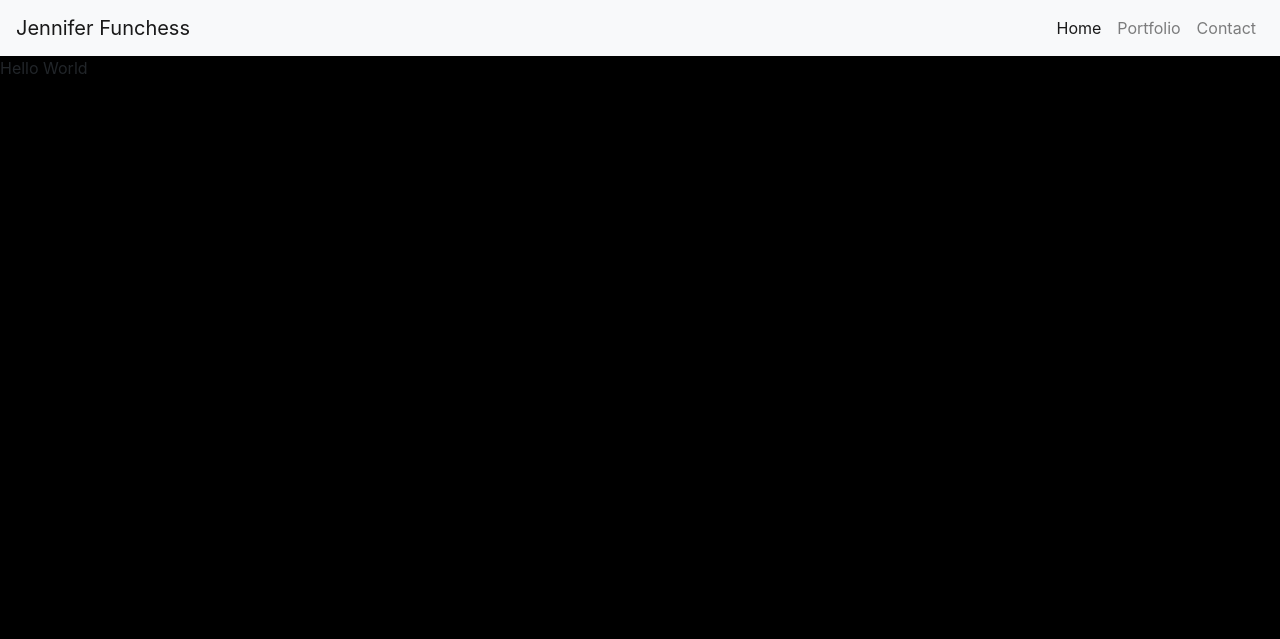
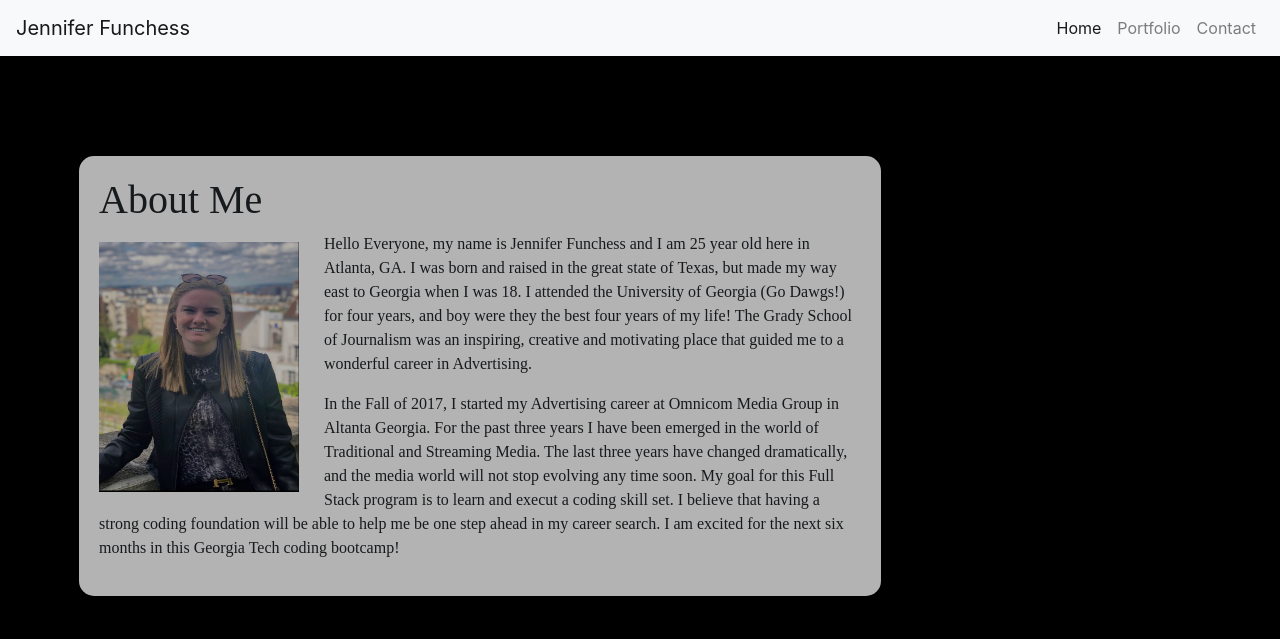
Before and after one commit to JenniferFunchess/JenniferFunchess-Portfolio, a plain HTML site: page index.html in a window 1280 px wide. Drawn offline with nearby package versions, Linux system fonts and the light colour scheme.

```diff
--- a/index.html
+++ b/index.html
@@ -38,7 +38,37 @@
         </div>
       </div>
     </nav>
-    Hello World
+    <main id="main-container" class="container">
+      <div class="main-section">
+        <h1 class="font">About Me</h1>
+
+        <img
+          class="bioimage"
+          src="photos/aboutmepicture.jpg"
+          alt="Picture of Me"
+        />
+        <p class="font">
+          Hello Everyone, my name is Jennifer Funchess and I am 25 year old here
+          in Atlanta, GA. I was born and raised in the great state of Texas, but
+          made my way east to Georgia when I was 18. I attended the University
+          of Georgia (Go Dawgs!) for four years, and boy were they the best four
+          years of my life! The Grady School of Journalism was an inspiring,
+          creative and motivating place that guided me to a wonderful career in
+          Advertising.
+        </p>
+        <p class="font">
+          In the Fall of 2017, I started my Advertising career at Omnicom Media
+          Group in Altanta Georgia. For the past three years I have been emerged
+          in the world of Traditional and Streaming Media. The last three years
+          have changed dramatically, and the media world will not stop evolving
+          any time soon. My goal for this Full Stack program is to learn and
+          execut a coding skill set. I believe that having a strong coding
+          foundation will be able to help me be one step ahead in my career
+          search. I am excited for the next six months in this Georgia Tech
+          coding bootcamp!
+        </p>
+      </div>
+    </main>
     <script src="script.js" async defer></script>
     <script
       src="https://code.jquery.com/jquery-3.5.1.slim.min.js"
--- a/style.css
+++ b/style.css
@@ -14,7 +14,6 @@
   font-family: "Marcellus", serif;
   color: white;
   text-align: center;
-  position: absolute;
   top: 12%;
   font-size: 50px;
 }
@@ -23,15 +22,12 @@
   font-family: "Marcellus", serif;
   color: white;
   text-align: center;
-  position: absolute;
   top: 25%;
   font-size: 25px;
 }
 
 #clickHere {
   text-align: center;
-  position: absolute;
-  bottom: 8%;
   font-family: "Marcellus", serif;
   color: white;
 }
@@ -87,3 +83,35 @@ body {
   color: white;
   font-size: 20px;
 }
+
+#main-container {
+    padding-top: 100px;
+    max-width: 65%;
+    float:left;
+    margin-left: 5%;
+    background
+}
+
+.main-section {
+    background-color: #fff;
+    opacity: 0.7;
+	padding: 30px;
+	margin: 0 0 40px 0;
+	width: 100%;
+	float: left;
+    /* border: 1px solid #ddd; */
+    border-radius: 15px;
+    padding: 20px;
+}
+
+.bioimage {
+	width: 200px;
+	height: 250px;
+	margin-top: 10px;
+	float: left;
+	margin-right: 25px;
+}
+
+.font {
+    font-family: "Marcellus", serif;
+}
```
Also changed, not shown: homepage.html (+5 -13 lines), photos/aboutmepicture.jpg (added).
